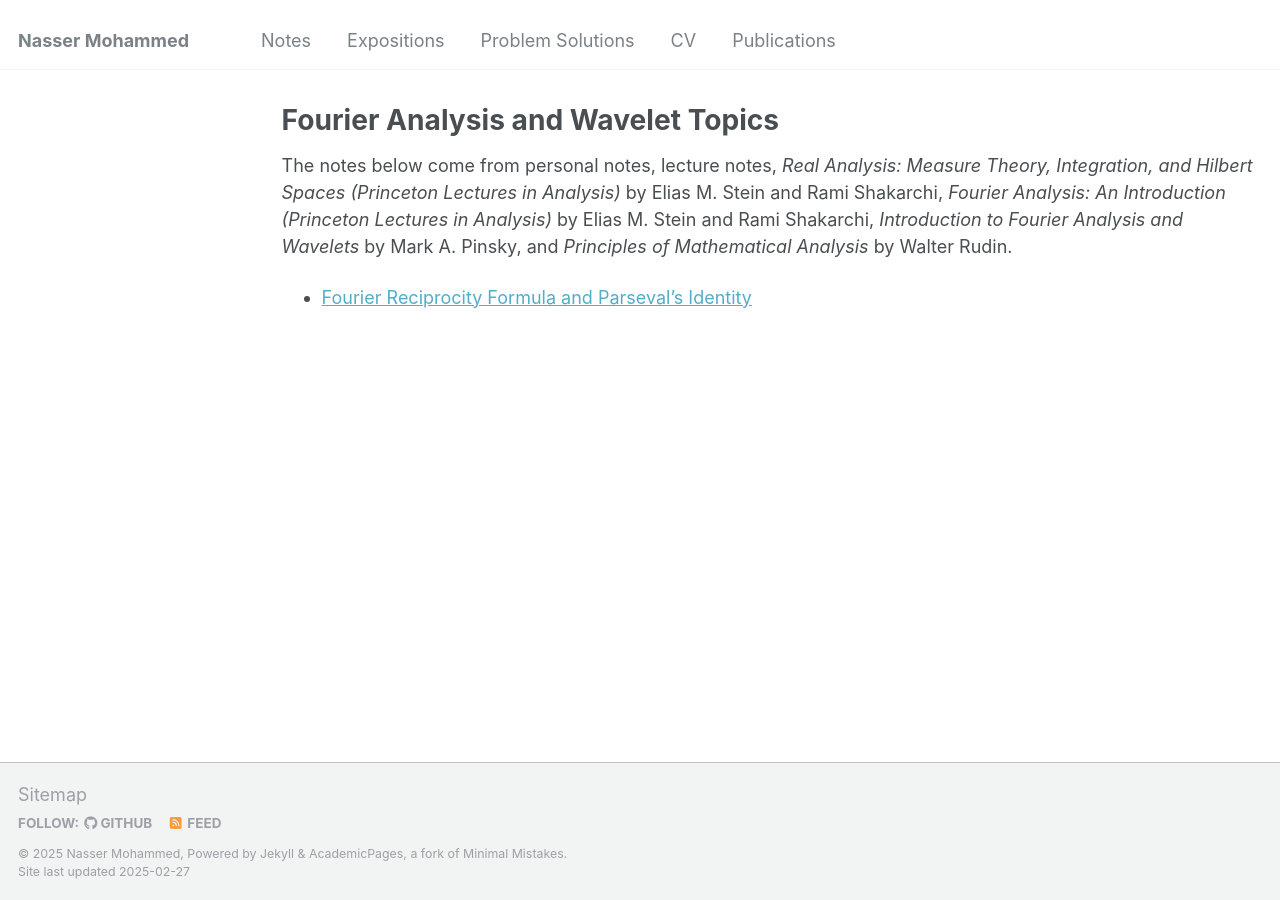
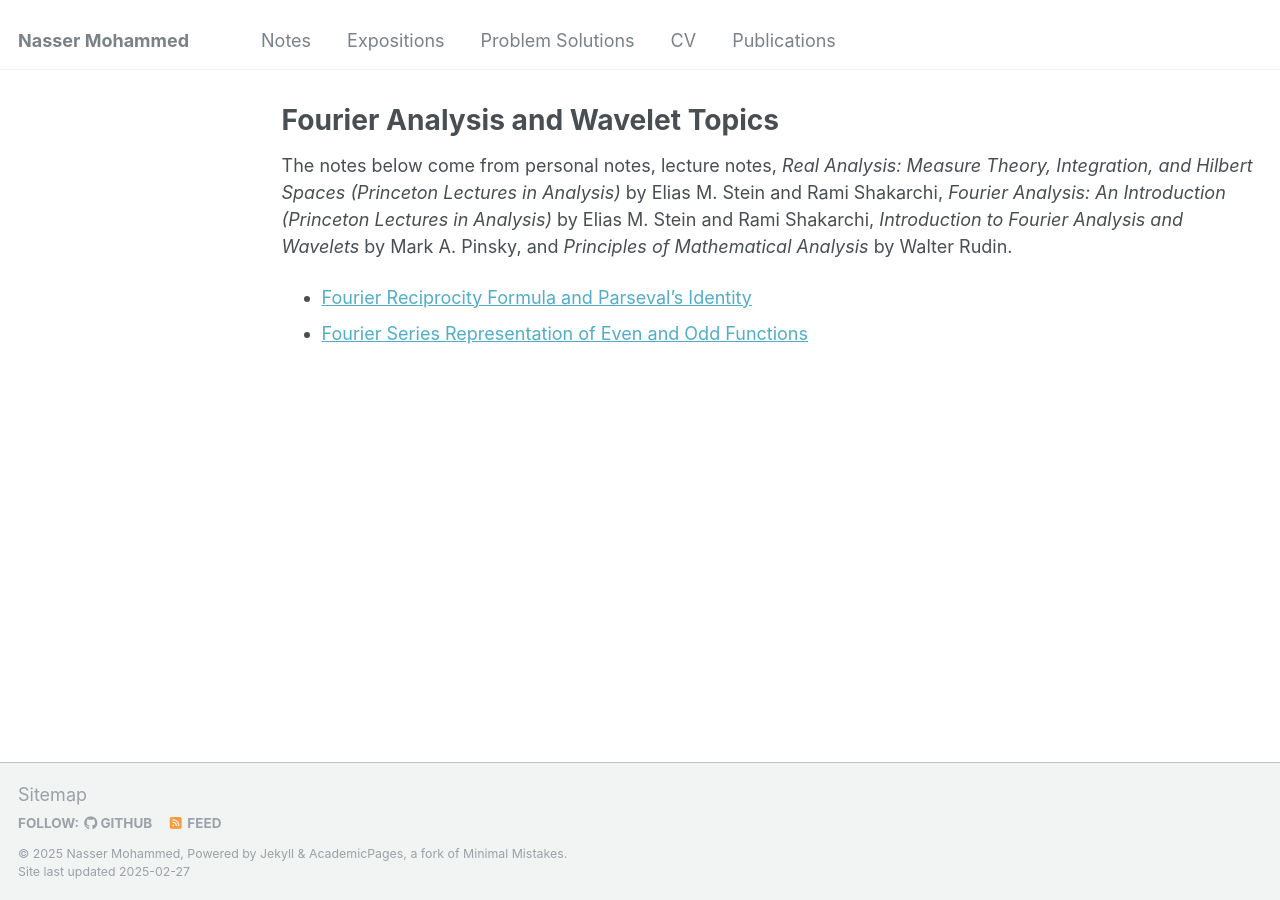
Before and after one commit to Nasser-Mohammed/Nasser-Mohammed.github.io, a Jekyll site: the page built from _pages/notes/Fourier-Analysis/nav.md, in a window 1280 px wide. Built offline with Jekyll 4.4.1, drawn with Linux system fonts in a browser that asks for light colours.

Commit message:
Update nav.md

```diff
--- a/_pages/notes/Fourier-Analysis/nav.md
+++ b/_pages/notes/Fourier-Analysis/nav.md
@@ -7,3 +7,4 @@ author_profile: false
 The notes below come from personal notes, lecture notes, *Real Analysis: Measure Theory, Integration, and Hilbert Spaces (Princeton Lectures in Analysis)* by Elias M. Stein and Rami Shakarchi,
 *Fourier Analysis: An Introduction (Princeton Lectures in Analysis)* by Elias M. Stein and Rami Shakarchi, *Introduction to Fourier Analysis and Wavelets* by Mark A. Pinsky, and *Principles of Mathematical Analysis* by Walter Rudin.
 - [Fourier Reciprocity Formula and Parseval's Identity](parseval-identity.md)
+- [Fourier Series Representation of Even and Odd Functions](even-odd-fourier.md)
```
